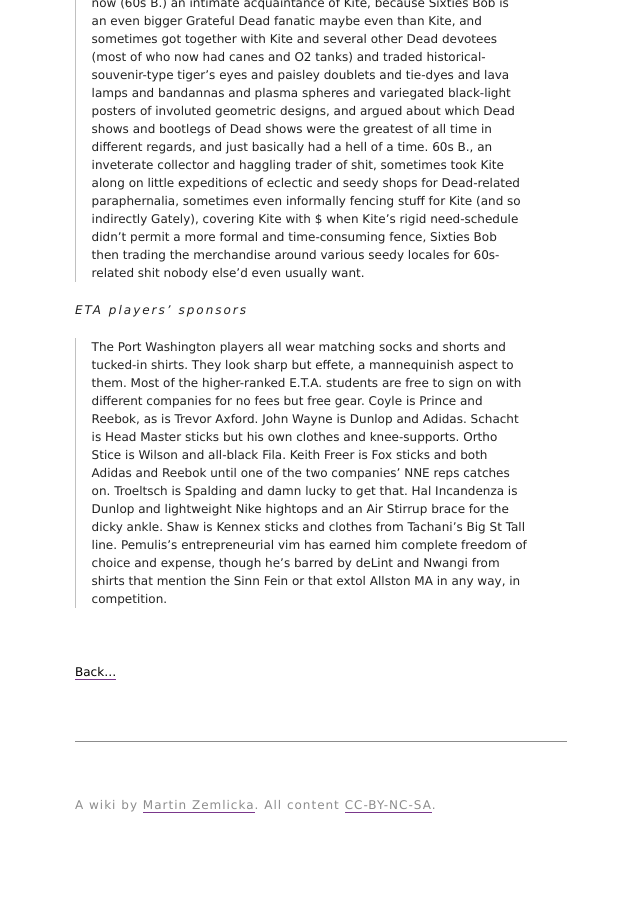
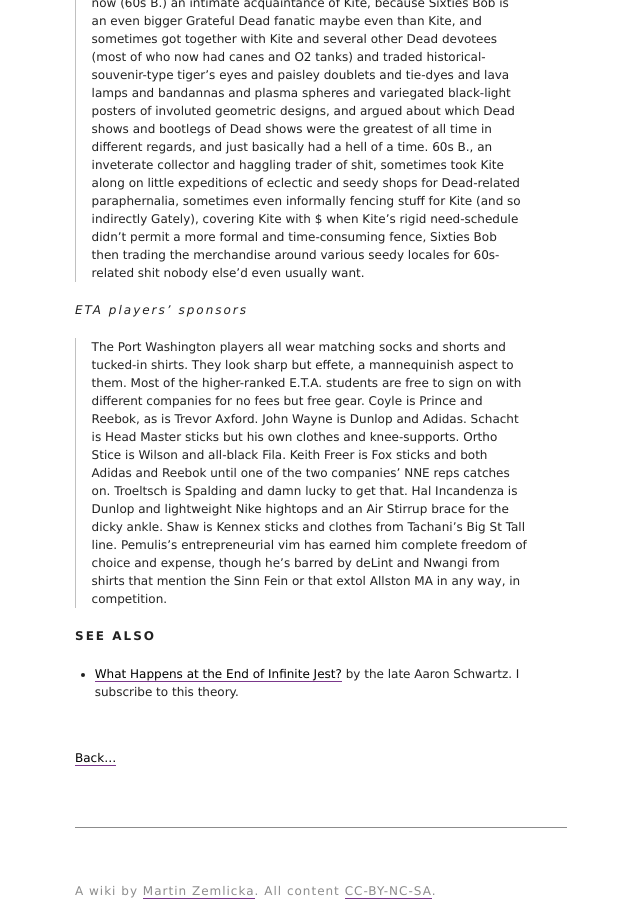
Before and after one commit to zmlka/undisciplinary, a Jekyll site: the page built from infinite_jest.md, in a window 1280 px wide and 900 px high, scrolled down 1664 px. Shown: the whole window, without its empty margins (319-959 px from the left). Built offline with Jekyll 4.4.1, drawn with Linux system fonts in a browser that asks for light colours; before the commit the page ends 2478 px from its top, so only the background shows below that.

Commit message:
added lost link to Aaron Schwartz' IJ piece

```diff
--- a/infinite_jest.md
+++ b/infinite_jest.md
@@ -109,3 +109,8 @@
 > Pemulis's entrepreneurial vim has earned him complete freedom of choice and
 > expense, though he's barred by deLint and Nwangi from shirts that mention the
 > Sinn Fein or that extol Allston MA in any way, in competition.
+
+## See Also
+
+- [What Happens at the End of Infinite Jest?](http://www.aaronsw.com/weblog/ijend)
+  by the late Aaron Schwartz. I subscribe to this theory.
```
Also changed, not shown: kubernets_diagramtic_primer.md (+1 -1 lines).
